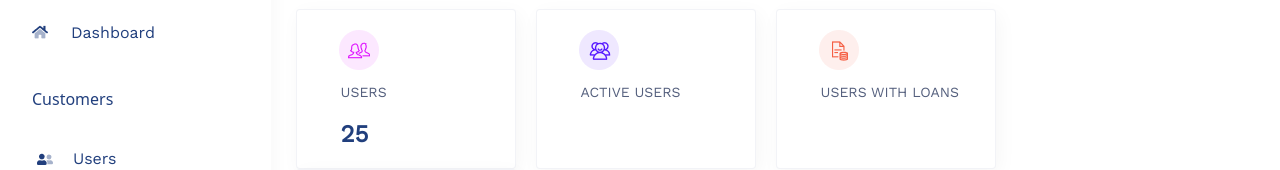
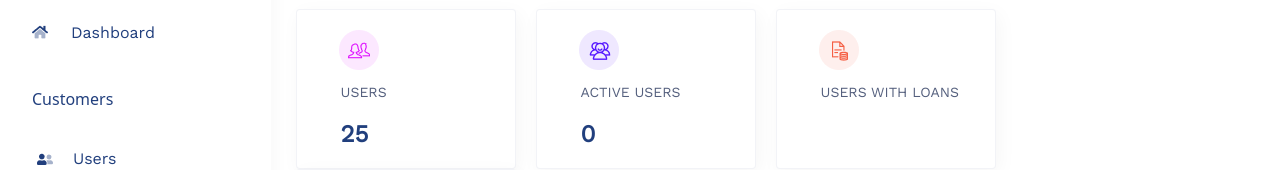
Before and after one commit to arabomeivan/lendsqr-fe-test, a React (Create React App) app: page /users in a window 1280 px wide. Shown: the part 237-407 px from the top of the page. Built offline with nearby package versions, Linux system fonts and the light colour scheme; no server answers.

Commit message:
calculate and return the number of active users

```diff
--- a/src/App.tsx
+++ b/src/App.tsx
@@ -3,6 +3,7 @@ import "./Css/Logincss/Login.css";
 import { Route, Routes } from "react-router-dom";
 import { Login } from "./Views/Login";
 import { Users } from "./Views/Users";
+import {Userdetails} from "./Views/Userdetails"
 
 /**Defining Route to Dashboard page(component) */
 
@@ -11,6 +12,7 @@ function App() {
     <Routes>
       <Route path="/" element={<Login />} />
       <Route path="/users" element={<Users />}></Route>
+      <Route path="/usersdetails" element={<Userdetails />}></Route>
     </Routes>
   );
 }
--- a/src/Css/Dashboardcss/_Navbar.scss
+++ b/src/Css/Dashboardcss/_Navbar.scss
@@ -13,6 +13,10 @@ bottom: 30%;
 width:400px;
 height:40px;
 
+}
+#navcontent
+{
+    height: 60%;
 }
 #searchbox
 {
--- a/src/Usercomponents/Usercontent.tsx
+++ b/src/Usercomponents/Usercontent.tsx
@@ -14,6 +14,7 @@ export function Usercontent(props: any) {
   const totalusers = props.totalusers;
   let usersperpage = props.usersperpage;
   const pagenumbers = [];
+  const no_of_activeusers = props.activeusers
 
   let paginate = props.paginate
 
@@ -44,8 +45,10 @@ export function Usercontent(props: any) {
           <div className="col-sm-12">ACTIVE USERS</div>
         </div>
 
-        <div className="row">
-          <div className="col-sm-12"></div>
+        <div className="row numberofusers">
+          <div className="col-sm-12">
+            {no_of_activeusers}
+          </div>
         </div>
       </div>
 
--- a/src/Usercomponents/Userstable.tsx
+++ b/src/Usercomponents/Userstable.tsx
@@ -19,6 +19,8 @@ export function Userstable(props: any) {
     </div>}
 
     { tablevisibility && <div className="col-sm-6 col-12 table-responsive">
+
+
         <table className="table">
           <thead>
             <tr>
@@ -37,6 +39,7 @@ export function Userstable(props: any) {
               <th scope="col">
                 Date Joined <img src={filter} className="img-fluid" alt="" id="filter"/>
               </th>
+
 
               <th scope="col">
                 Status<img src={filter} className="img-fluid" alt="" id="filter" />
--- /dev/null
+++ b/src/Views/Userdetails.tsx
@@ -0,0 +1,7 @@
+import React from 'react'
+
+export const Userdetails = () => {
+  return (
+    <div>Userdetails</div>
+  )
+}
--- a/src/Views/Users.tsx
+++ b/src/Views/Users.tsx
@@ -1,55 +1,51 @@
 import "../Css/Dashboardcss/Dashboard.css";
-import '../Css/Usercontentcss/usercontent.css'
+import "../Css/Usercontentcss/usercontent.css";
 import "../Css/Dashboardcss/Sidebarcontent.css";
 import { Usercontent } from "../Usercomponents/Usercontent";
 import { Navbar } from "../Dashboardcomponents/Navbar";
 import { Sidebarcontent } from "../Dashboardcomponents/Sidebarcontent";
-import axios from 'axios'
-import { useState, useEffect, SetStateAction } from "react";
+import axios from "axios";
+import { useState, useEffect, useMemo, SetStateAction } from "react";
+import { arrayBuffer } from "node:stream/consumers";
 
 export function Users() {
+  const url =
+    "https://6270020422c706a0ae70b72c.mockapi.io/lendsqr/api/v1/users";
+  const [users, setUsers] = useState([]);
 
-
-  const url = 'https://6270020422c706a0ae70b72c.mockapi.io/lendsqr/api/v1/users'
-  const [users, setUsers] = useState([])
-
-  const [loading, setloading] = useState(true)
-  const [tablevisibility, settablevisibility] = useState(false)
+  const [loading, setloading] = useState(true);
+  const [tablevisibility, settablevisibility] = useState(false);
 
   //Pagination to display 10 users per page
 
-  const [pagenumber, setpagenumber] = useState(1)
-  const [usersperpage, setusersperpage] = useState(10)
+  const [pagenumber, setpagenumber] = useState(1);
+  const [usersperpage, setusersperpage] = useState(10);
 
+  //count the number of active users
+  const activeusers = [];
 
+  users.map((user: any, index: number) => {
+    if (user.lastActiveDate != null) {
+      activeusers.push(user.id);
+    }
+  });
 
+  useEffect(() => {
+    axios.get(url).then((Response) => {
+      setUsers(Response.data);
 
+      setloading(false);
+      settablevisibility(true);
+    });
+  }, []);
 
+  const indexoflastpage = pagenumber * usersperpage;
+  const indexoffirstpage = indexoflastpage - usersperpage;
+  let [currentusers] = useState([]);
 
-  useEffect(()=>
-  {
-    axios.get(url).then(Response=>
-      {
-         setUsers(Response.data)
+  currentusers = users.slice(indexoffirstpage, indexoflastpage);
 
-         setloading(false)
-         settablevisibility(true)
-      })
-
-
-
-  }, [])
-
-
-  const indexoflastpage = pagenumber * usersperpage
-  const indexoffirstpage = indexoflastpage - usersperpage
-  let [currentusers] = useState([])
-
-  currentusers = users.slice(indexoffirstpage, indexoflastpage)
-
-
-  const paginate = (pageNumber:number)=> setpagenumber(pageNumber)
-
+  const paginate = (pageNumber: number) => setpagenumber(pageNumber);
 
   return (
     <>
@@ -63,7 +59,15 @@ export function Users() {
 
         <div className="col-sm-6" id="maincontent">
           <div className="container" id="usercontent">
-            <Usercontent fetchedUsers={currentusers} loading={loading} tablevisibility={tablevisibility}  usersperpage={usersperpage} totalusers={users.length} paginate={paginate}></Usercontent>
+            <Usercontent
+              fetchedUsers={currentusers}
+              loading={loading}
+              tablevisibility={tablevisibility}
+              usersperpage={usersperpage}
+              totalusers={users.length}
+              paginate={paginate}
+              activeusers={activeusers.length}
+            ></Usercontent>
           </div>
         </div>
       </div>
```
